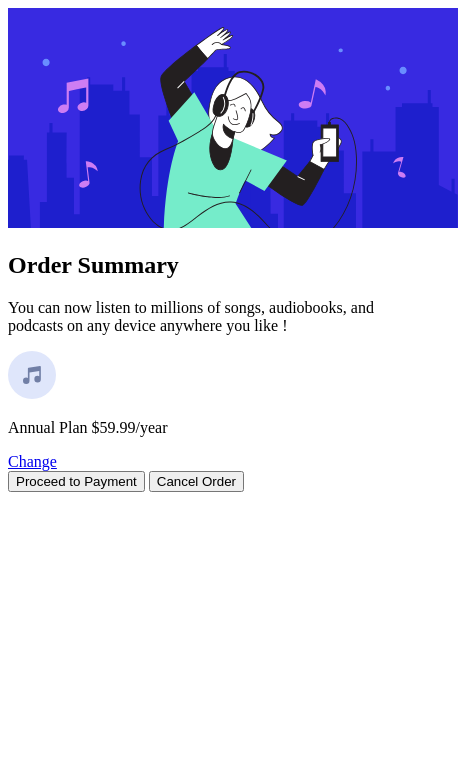
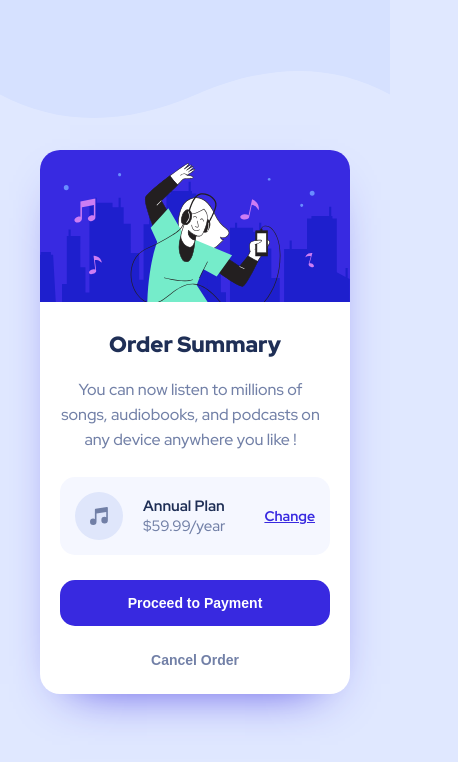
Before and after one commit to StephaneR81/Order_summary_component_main, a plain HTML site: page index.html in a window 390 px wide. Shown: the whole page, 458 px wide, since content can reach past the window. Drawn offline with Linux system fonts and the light colour scheme.

Commit message:
Made CSS design for mobile and desktop

```diff
--- a/assets/styles/styles.scss
+++ b/assets/styles/styles.scss
@@ -1,3 +1,152 @@
+// Fonts
+@import url('https://fonts.googleapis.com/css2?family=Red+Hat+Display:wght@500;700;900&display=swap');
+
+// Color Primary
+$paleBlue: hsl(225, 100%, 94%);
+$brightBlue: hsl(245, 75%, 52%);
+
+// Color Neutral
+$veryPaleBlue: hsl(225, 100%, 98%);
+$desaturatedBlue: hsl(224, 23%, 55%);
+$darkBlue: hsl(223, 47%, 23%);
+
+// Reset CSS
 * {
     box-sizing: border-box;
 }
+
+html {
+    width: 100%;
+    height: 100vh;
+    margin: 0;
+    padding: 0;
+}
+
+body {
+    width: 100%;
+    height: 100%;
+    position: relative;
+    margin: 0;
+    padding: 0;
+    background-color: $paleBlue;
+    font-family: 'Red Hat Display', Arial, Helvetica, sans-serif;
+    font-size: 16px;
+}
+
+h1,
+article,
+p {
+    margin: 0;
+    padding: 0;
+}
+
+
+
+// MOBILE
+#bg-image {
+    position: absolute;
+    z-index: -1;
+    width: 100%;
+}
+
+main {
+    display: flex;
+    justify-content: center;
+    align-items: center;
+    width: 100%;
+    height: 100%;
+}
+
+.card {
+    display: flex;
+    flex-direction: column;
+    align-items: center;
+    width: 310px;
+    border-radius: 20px;
+    background-color: #FFF;
+    box-shadow: 0 20px 50px -30px $brightBlue;
+    overflow: hidden;
+
+    &__img-wrapper {
+
+        img {
+            width: 100%;
+            height: auto;
+            object-fit: cover;
+        }
+    }
+
+    &__summary {
+        width: 90%;
+
+        h1 {
+            margin-top: 23px;
+            text-align: center;
+            font-size: 22px;
+            color: $darkBlue;
+            font-weight: 900;
+        }
+
+        p {
+            width: 270px;
+            margin-top: 18px;
+            text-align: center;
+            line-height: 25px;
+            font-size: 16px;
+            color: $desaturatedBlue;
+        }
+    }
+
+    &__plan {
+        display: flex;
+        align-items: center;
+        width: 270px;
+        margin-top: 25px;
+        padding: 15px;
+        border-radius: 15px;
+        background-color: $veryPaleBlue;
+
+        p {
+            margin-left: 20px;
+            color: $darkBlue;
+            font-weight: 700;
+            font-size: 15px;
+
+            span {
+                color: $desaturatedBlue;
+                font-weight: 500;
+            }
+        }
+
+        a {
+            font-size: 14px;
+            color: $brightBlue;
+            font-weight: 700;
+        }
+    }
+
+    #button-pay {
+        width: 270px;
+        margin-top: 25px;
+        padding: 15px;
+        border: none;
+        border-radius: 15px;
+        font-size: 14px;
+        font-weight: 900;
+        color: #FFF;
+        background-color: $brightBlue;
+    }
+
+    #button-cancel {
+        width: 270px;
+        margin: 25px 0;
+        border: none;
+        color: $desaturatedBlue;
+        font-size: 14px;
+        font-weight: 700;
+        background-color: transparent;
+    }
+}
+
+// DESKTOP
+@media screen and (min-width:1440px) {}
--- a/index.html
+++ b/index.html
@@ -11,29 +11,34 @@
 </head>
 
 <body>
+    <img id="bg-image"
+        srcset="./assets/img/pattern-background-mobile.svg 375w, ./assets/img/pattern-background-desktop.svg 1440w"
+        sizes="(min-width: 1440px) 1440px, 100vw" src="./assets/img/pattern-background-desktop.svg"
+        alt="Image de fond d'écran représentant une vague bleutée">
     <main>
         <!-- Card -->
         <article class="card">
             <!-- Image wrapper -->
             <div class="card__img-wrapper">
-                <img src="./assets/img/illustration-hero.svg"
+                <img width="310" height="150" src="./assets/img/illustration-hero.svg"
                     alt="Image représentant un personnage munid'un casque audio et baladeur">
             </div>
             <!-- Card summary -->
-            <div class="summary">
+            <div class="card__summary">
                 <h1>Order Summary</h1>
                 <p>You can now listen to millions of songs, audiobooks, and podcasts on any device anywhere you like !
                 </p>
             </div>
             <!-- Card plan -->
-            <div class="plan">
-                <img src="./assets/img/icon-music.svg" alt="Image représentant une icône de musique">
+            <div class="card__plan">
+                <img width="48" height="48" src="./assets/img/icon-music.svg"
+                    alt="Image représentant une icône de musique">
                 <p>Annual Plan <span>$59.99/year</span></p>
                 <a href="#">Change</a>
             </div>
             <!-- Buttons -->
-            <button>Proceed to Payment</button>
-            <button>Cancel Order</button>
+            <button id="button-pay">Proceed to Payment</button>
+            <button id="button-cancel">Cancel Order</button>
         </article>
     </main>
 </body>
```
Also changed, not shown: assets/styles/styles.css, assets/styles/styles.min.css.
